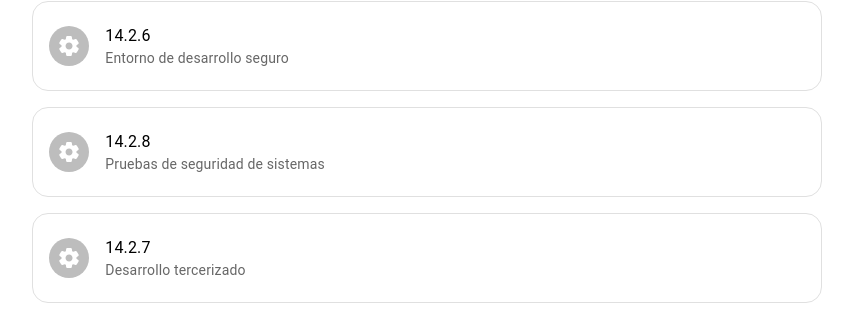
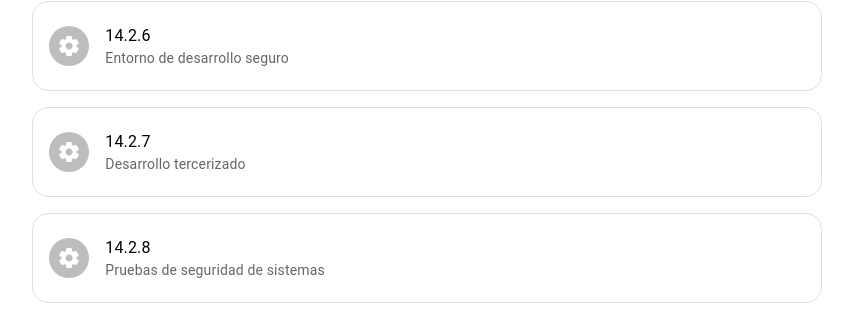
Before and after one commit to CesarSant2000/risk-management-system, a Next.js app: page /home/14.2 in a window 1280 px wide. Shown: the part 695-1013 px from the top of the page, without its empty margins (213-1066 px from the left). Built offline with nearby package versions, Linux system fonts and the light colour scheme.

Commit message:
[FIX][DV] Arreglar orden de items 14.2

```diff
--- a/app/home/14.2/page.tsx
+++ b/app/home/14.2/page.tsx
@@ -44,13 +44,13 @@ export default function SecondPage() {
                                         title={"14.2.6"}
                                         description={"Entorno de desarrollo seguro"}
                             />
+                            <OptionCard url={"home/14.2/14.2.7"}
+                                        title={"14.2.7"}
+                                        description={"Desarrollo tercerizado"}
+                            />
                             <OptionCard url={"home/14.2/14.2.8"}
                                         title={"14.2.8"}
                                         description={"Pruebas de seguridad de sistemas"}
-                            />
-                            <OptionCard url={"home/14.2/14.2.7"}
-                                        title={"14.2.7"}
-                                        description={"Desarrollo tercerizado"}
                             />
                             <OptionCard url={"home/14.2/14.2.9"}
                                         title={"14.2.9"}
```
